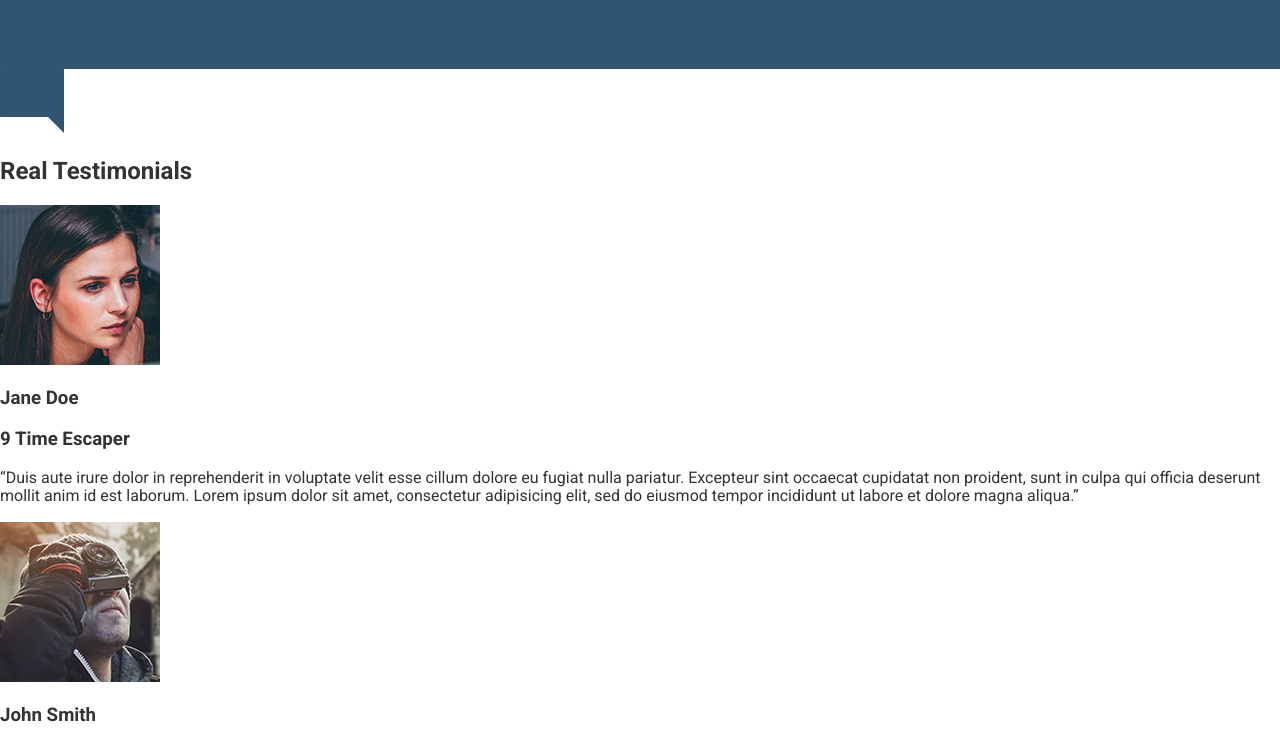
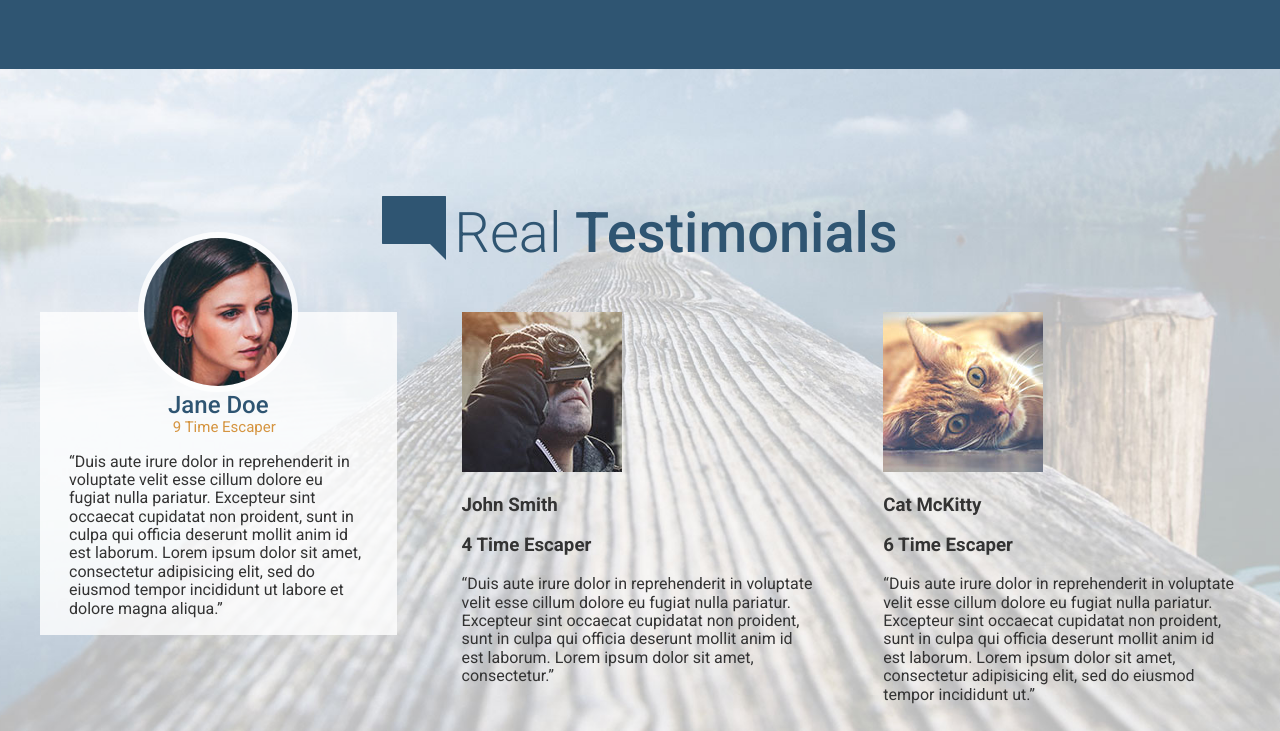
Before and after one commit to m-elattar/travel-site, a website: page app/index.html in a window 1280 px wide. Shown: the part 3129-3860 px from the top of the page. Drawn offline with Linux system fonts and the light colour scheme.

Commit message:
testimonials WP

```diff
--- a/app/assets/styles/base/_global.css
+++ b/app/assets/styles/base/_global.css
@@ -9,8 +9,8 @@ img {
 
 * {
 	box-sizing: border-box;
-	/*border:3px black solid;*/
-}
+/*	border:3px black solid;
+*/}
 
 a {
 	color:#d59541;
--- a/app/assets/styles/modules/_page-section.css
+++ b/app/assets/styles/modules/_page-section.css
@@ -9,4 +9,9 @@
 		background-color:#2f5572 ;
 		color:#fff ;
 	}
+
+	&--testimonials{
+		background: url('/assets/images/testimonials-bg.jpg') top center no-repeat;
+		background-size: cover;
+	}
 }
--- a/app/assets/styles/modules/_row.css
+++ b/app/assets/styles/modules/_row.css
@@ -26,6 +26,11 @@
 		margin-bottom: 0;
 	 	}
 
+	 	&__medium-4{
+	 		float:left;
+	 		width:33.33%;
+	 	}
+
 	 	&__medium-6{
 	 		float:left;
 	 		width: 50%;
--- a/app/assets/styles/style.css
+++ b/app/assets/styles/style.css
@@ -10,3 +10,4 @@
 @import "modules/_generic-content-container";
 @import "modules/_section-title";
 @import "modules/_feature-item";
+@import "modules/_testimonials";
--- a/app/index.html
+++ b/app/index.html
@@ -99,24 +99,35 @@
     </div>
   </div>
 
-  <div id="testimonials">
-    <img src="assets/images/icons/comment.svg">
-    <h2>Real Testimonials</h2>
+  <div id="testimonials" class="page-section page-section--testimonials">
+    <div class="wrapper">
+      <h2 class="section-title section-title--blue"><img class="section-title__icon" src="assets/images/icons/comment.svg">Real <strong>Testimonials</strong></h2>
 
+      <div class="row row__gutter">
+        <div class="row__medium-4">
+          <div class="testimonials">
+            <div class="testimonials__photo">
               <img src="assets/images/testimonial-jane.jpg">
-    <h3>Jane Doe</h3>
-    <h3>9 Time Escaper</h3>
+            </div>
+            <h3 class="testimonials__title">Jane Doe</h3>
+            <h4 class="testimonials__subtitle">9 Time Escaper</h4>
             <p>&ldquo;Duis aute irure dolor in reprehenderit in voluptate velit esse cillum dolore eu fugiat nulla pariatur. Excepteur sint occaecat cupidatat non proident, sunt in culpa qui officia deserunt mollit anim id est laborum. Lorem ipsum dolor sit amet, consectetur adipisicing elit, sed do eiusmod tempor incididunt ut labore et dolore magna aliqua.&rdquo;</p>
-
+          </div>
+        </div>
+        <div class="row__medium-4">
           <img src="assets/images/testimonial-john.jpg">
           <h3>John Smith</h3>
           <h3>4 Time Escaper</h3>
           <p>&ldquo;Duis aute irure dolor in reprehenderit in voluptate velit esse cillum dolore eu fugiat nulla pariatur. Excepteur sint occaecat cupidatat non proident, sunt in culpa qui officia deserunt mollit anim id est laborum. Lorem ipsum dolor sit amet, consectetur.&rdquo;</p>
-
+        </div>
+        <div class="row__medium-4">
           <img src="assets/images/testimonial-cat.jpg">
           <h3>Cat McKitty</h3>
           <h3>6 Time Escaper</h3>
           <p>&ldquo;Duis aute irure dolor in reprehenderit in voluptate velit esse cillum dolore eu fugiat nulla pariatur. Excepteur sint occaecat cupidatat non proident, sunt in culpa qui officia deserunt mollit anim id est laborum. Lorem ipsum dolor sit amet, consectetur adipisicing elit, sed do eiusmod tempor incididunt ut.&rdquo;</p>
+        </div>
+      </div>
+    </div>
   </div>
 
   <footer>
--- a/app/temp/styles/style.css
+++ b/app/temp/styles/style.css
@@ -353,8 +353,8 @@ img {
 
 * {
 	box-sizing: border-box;
-	/*border:3px black solid;*/
-}
+/*	border:3px black solid;
+*/}
 
 a {
 	color:#d59541;
@@ -497,6 +497,11 @@ a {
 		color:#fff ;
 	}
 
+.page-section--testimonials{
+		background: url('/assets/images/testimonials-bg.jpg') top center no-repeat;
+		background-size: cover;
+	}
+
 .headline {
 	font-size: 1.9rem;
 	font-weight: 400;
@@ -587,6 +592,11 @@ a {
 		margin-bottom: 0;
 	 	}
 
+	 	.row__medium-4{
+	 		float:left;
+	 		width:33.33%;
+	 	}
+
 	 	.row__medium-6{
 	 		float:left;
 	 		width: 50%;
@@ -656,10 +666,16 @@ a {
 @media (min-width: 530px) {
 
 .section-title__icon {
+			position: relative;
+			top: 8px;
 			margin-right:.5rem;
 			display: inline-block;
 			margin-bottom: 0
 	}
+	}
+
+.section-title--blue{
+		color:#2f5572;
 	}
 
 .feature-item{
@@ -708,3 +724,36 @@ a {
 			margin-top: 1rem
 	}
 	}
+
+.testimonials{
+	background-color: rgba(255,255,255,.8);
+	padding: 0 1.8125rem 1px 1.8125rem;
+}
+
+.testimonials__photo {
+		border-radius: 50%;
+		overflow: hidden;
+		height: 160px;
+		width: 160px;
+		margin:0 auto -80px auto;
+		position: relative;
+		top:-80px;
+		border:6px solid rgba(255,255,255,.8) ;
+	}
+
+.testimonials__title{
+		color:#2f5572;
+		text-align: center;
+		font-size: 1.5rem;
+		font-weight: 500;
+		margin: 0
+	}
+
+.testimonials__subtitle{
+		color:#d59541;
+		text-align: center;
+		font-weight: 400;
+		font-size: .9375rem;
+		margin:0 .25rem 0 1rem;
+
+	}
```
Lines whose indentation alone changed are shown as unchanged.
